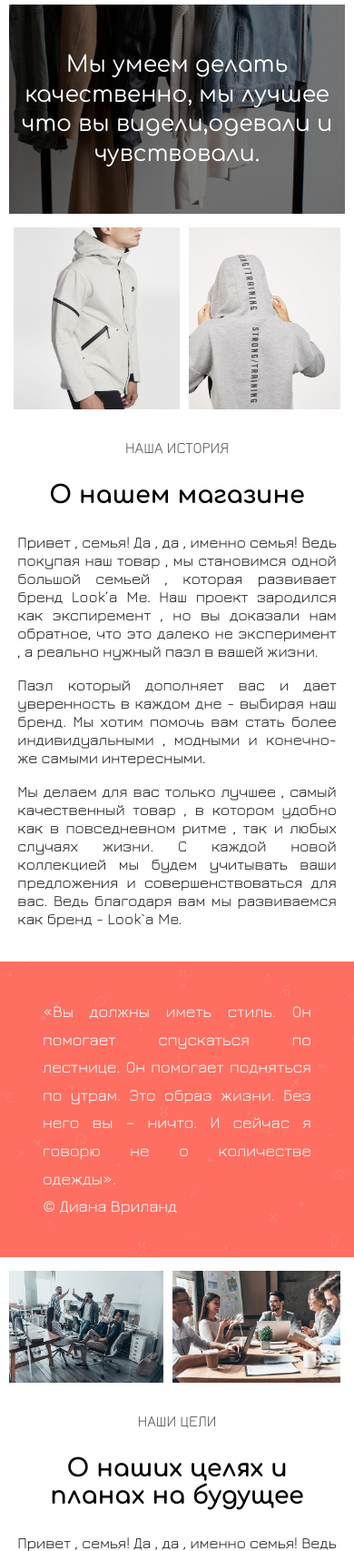
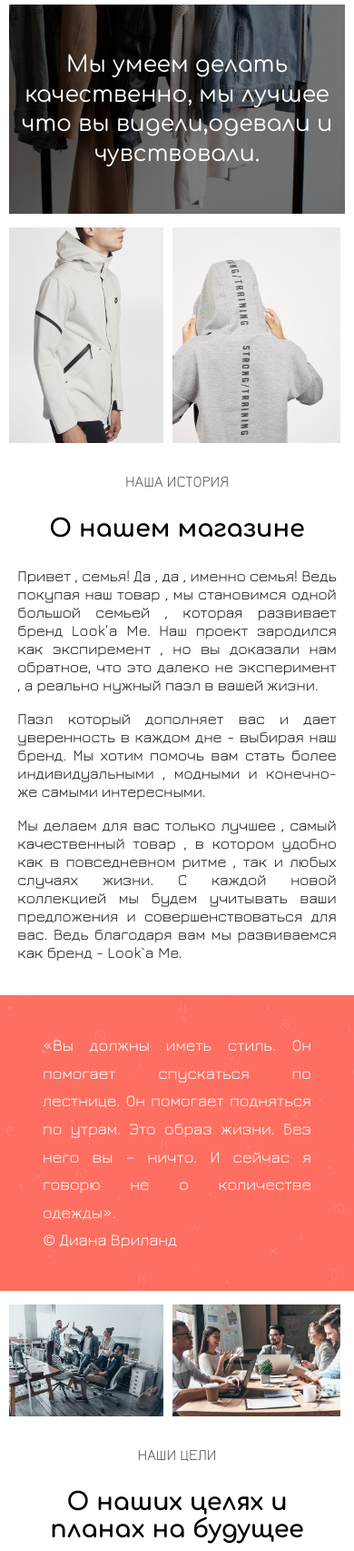
Before and after one commit to adammaks/adammaks.github.io, a PHP site: page /about.html in a window 390 px wide. Shown: the part 508-2213 px from the top of the page at 91% size. Run offline with PHP 8.4, Linux system fonts and the light colour scheme.

Commit message:
Update about.css

```diff
--- a/css/about.css
+++ b/css/about.css
@@ -141,14 +141,14 @@
 	.img-about-one,.img-about-one2{
 		margin: 5px;
 		max-width: 50%;
-		max-height: 200px;
+		height: auto;
 		position: relative;
 		top: 0px;
 	}
 	.img-about-two,.img-about-two2{
 		margin: 5px;
 		max-width: 50%;
-		max-height: 200px;
+		height: auto;
 		position: relative;
 		top: 0px;
 		left: 0px;
```
